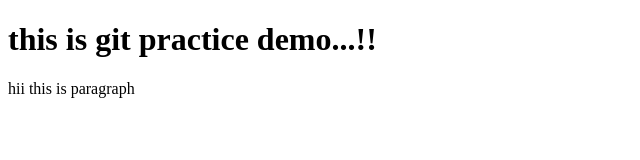
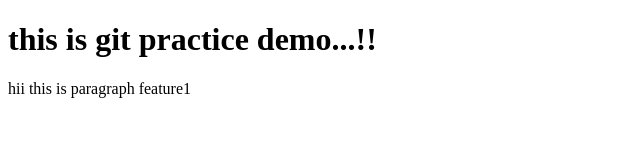
Before and after one commit to Viveksharma67/git-practice-1, a plain HTML site: page index.html in a window 1280 px wide. Shown: the full height of the page, 0-640 px from the left. Drawn offline with Linux system fonts and the light colour scheme.

Commit message:
p change

```diff
--- a/index.html
+++ b/index.html
@@ -7,6 +7,6 @@
 </head>
 <body>
     <h1>this is git practice demo...!!</h1>
-    <p>hii this is paragraph</p>
+    <p>hii this is paragraph feature1</p>
 </body>
 </html>
```
